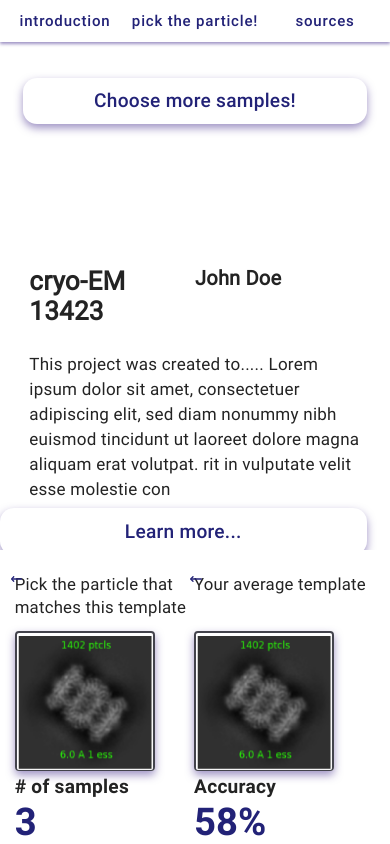
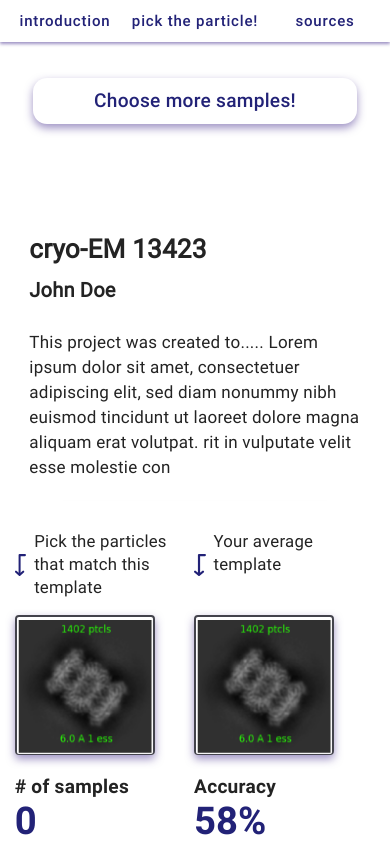
Before and after one commit to caaespin/particlass, a Flask app: template templates/QBI.html in a window 390 px wide. Run offline with Flask 2, Linux system fonts and the light colour scheme; the template is opened without the code that fills it, so the values that code supplies are empty.

Commit message:
Updated website

```diff
--- a/static/scripts.js
+++ b/static/scripts.js
@@ -1,9 +1,47 @@
 function selectPart(){
 	$('td').click(function(){
-		$(this).addClass('selected');
+		$(this).toggleClass('selected');
+		$('#numSamples').html($('.selected').length-1);
 	});
 }
 
 function getSelectedParts(){
 
 }
+
+function bindScroll(){
+		console.log('bound');
+	//$(window).scroll(function (e) {
+	    pos = 365;
+	    if ($(window).scrollTop() > pos) {
+	        $('#activeContent').css({
+	            position: 'relative',
+	            top: 0,
+	            bottom: 'auto'
+	        });
+	    } else {
+	        $('#activeContent').css({
+	            position: 'fixed',
+	            top: 'auto',
+	            bottom: 0
+	        });
+	    }
+	//});
+}
+
+function mobileThings(){
+  if(window.innerHeight > window.innerWidth){
+    $('.arrow').attr('src', 'assets/arrowM.svg');
+    $(window).on('scroll', bindScroll);
+  }
+  else{
+	console.log('unbind');
+    $(window).off('scroll');
+
+    $('#activeContent').css({
+        position: 'relative',
+        top: 0,
+        bottom: 'auto'
+    });
+  }
+}
--- a/static/styles/main.css
+++ b/static/styles/main.css
@@ -15,7 +15,6 @@ body{
 	margin: 0;
 	color: #232323;
 	font-family: 'Roboto-reg';
-	padding-bottom: 7vw;
 }
 section{
 	vertical-align: top;
@@ -63,6 +62,7 @@ p,h1,h2,h3,h4,h5,h6{
 }
 
 a, button {
+	box-sizing: content-box;
     display: inline-block;
     width: 19.61vw;
 	background-color: #FFF;
@@ -73,8 +73,8 @@ a, button {
 
 	color: #222277;
 	font-family: 'Roboto-med';
-	font-size: 1.55vw;
-	letter-spacing: 0.053em;
+	font-size: 1.15vw;
+	letter-spacing: 0.035em;
 	text-align: center;
     text-decoration: none;
 
@@ -144,13 +144,14 @@ td img{
 
 .content{
 	display: inline-block;
-    width: 40%;
-    padding-top: 1.7vw;
+    width: 38%;
     float:right;
+    margin-right: 4%;
 }
 
 .content__box {
     width: 100%;
+    margin-top: 1.7vw;
 }
 
 .templateImg{
@@ -160,6 +161,7 @@ td img{
 	border: solid 2px #43434C;
 	box-shadow: 0 4px 8px 0 rgba(61,37,137,0.5);
 	overflow: hidden;
+	vertical-align: middle;
 }
 .templateImg img{
 	width: 100%;
@@ -168,12 +170,14 @@ td img{
 	display: inline-block;
 	width: 50%;
 	margin-left: 3.3vw;
+	vertical-align: middle;
 }
 .instruction{
 	font-size:1vw;
 	line-height:1.85vw;
 	letter-spacing: 0.014em;
 	position: relative;
+	margin-bottom: 0.8vw;
 }
 .arrow{
 	width: 1.8vw;
@@ -202,6 +206,7 @@ td img{
 
 .projectInfo{
 	margin-top: 3.61vw;
+	margin-bottom: 7vw;
 }
 .infoBlock{
 	display: inline-block;
@@ -213,11 +218,10 @@ td img{
 	margin-top: 1.65vw;
 }
 .label{
-	display: none;
 	font-size: 0.92vw;
 	line-height: auto;
 	letter-spacing: 0.01em;
-	}
+}
 
 @media screen and (orientation: portrait){
 	body{
@@ -230,11 +234,12 @@ td img{
 	}
 
 	a, button{
-		width: 88%;
+		width: 77%;
 		padding: 3vw;
 		font-size: 4.9vw;
 		letter-spacing: 0.014em;
-		border-radius: 14px
+		border-radius: 14px;
+		margin: 0 auto;
 	}
 	a:hover, button:hover, nav a:hover{
 		transform: translateY(0);
@@ -278,6 +283,8 @@ td img{
 	}
 	table{
 		border-radius: 0;
+		box-shadow: none;
+		margin-bottom: 3vw;
 	}
 	.grid, table{
 		width: 100%;
@@ -295,6 +302,7 @@ td img{
 	.content{
 		width: 100%;
 		float: none;
+		margin-right: 0;
 	}
 	#activeContent{
 		background-color: #FFF;
@@ -321,13 +329,15 @@ td img{
 	}
 	.arrow{
 		width: 3vw;
-		left: -1vw;
+		top: 6vw;
+		left: -5vw;
 	}
 
 	.instruction{
-		height: 15vw;
+		height: 21vw;
 		font-size: 4.3vw;
 		line-height: 5.9vw;
+		margin-left: 5vw;
 	}
 	.templateImg{
 		width: 34.88vw;
@@ -336,6 +346,7 @@ td img{
 	.templateInfo{
 		width: 100%;
 		margin: 0;
+		margin-top:5vw;
 	}
 	.score{
 		font-size: 4.9vw;
@@ -348,17 +359,27 @@ td img{
 	/*Project info*/
 	.projectInfo{
 		padding: 0 7.51vw;
-		padding-top: 16.2vw;
+		padding-top: 13.2vw;
+		margin-top: 0;
+	}
+	.infoBlock{
+		width: 100%;
+		margin: 0;
 	}
 	.label{
 		display: none;
 	}
 	.title{
 		font-size: 6.68vw;
-		margin-bottom: 4.88vw;
+		margin-bottom: 3.6vw;
 	}
 	.author{
 		font-size: 5.14vw;
 		margin-bottom: 7.2vw;
 	}
+	.learnMore{
+		display: block;
+		margin: 0 auto;
+		margin-top: 6.65vw;
+	}
 }
--- a/templates/QBI.html
+++ b/templates/QBI.html
@@ -9,7 +9,15 @@
   </head>
   <body>
     <script type="text/javascript">
-      window.onload = selectPart;
+      window.onload = function(){
+        selectPart();
+        mobileThings();
+
+      };
+
+      $(window).resize(function(){
+        mobileThings()
+      });
     </script>
     <div>
       <nav>
@@ -36,17 +44,17 @@
     <section id="main">
       <section id="activeContent" class="content">
         <div class="content__box">
-            <p class="instruction"><img src="/static/assets/arrow.svg" class="arrow"> Pick the particle that matches this template </p>
+            <p class="instruction"><img src="assets/arrow.svg" class="arrow"> Pick the particles that match this template </p>
           <div class="templateImg">
             <img src="/static/assets/templateEx.png">
           </div>
           <div class="templateInfo">
             <h3 class="score"># of samples</h3>
-            <h2 class="scoreVal">3</h2>
+            <h2 class="scoreVal" id="numSamples">0</h2>
           </div>
         </div><!--
         --><div class="content__box">
-            <p class="instruction"><img src="/static/assets/arrow.svg" class="arrow"> Your average template</p>
+            <p class="instruction"><img src="assets/arrow.svg" class="arrow"> Your average template</p>
           <div class="templateImg">
             <img src="/static/assets/templateEx.png">
           </div>
@@ -56,19 +64,15 @@
           </div>
         </div>
         <script type="text/javascript">
-          pos = 365;
-          $(window).scroll(function (e) {
-              if ($(window).scrollTop() > pos) {
-                  $('#activeContent').css({
-                      position: 'relative',
-                      top: 0,
-                      bottom: 'auto'
-                  });
-              } else {
-                  $('#activeContent').css({
-                      position: 'fixed',
-                      top: 'auto',
-                      bottom: 0
+
+          $(window).resize(function(){
+            if(window.innerHeight > window.innerWidth){
+              $('.arrow').attr('src', '/static/assets/arrowM.svg');
+              bindScroll();
+            }
+            else{
+              $('.arrow').attr('src', '/static/assets/arrow.svg');
+              $(window).scroll(function(){
               });
             }
           });
@@ -85,8 +89,8 @@
           <h4 class="name author">John Doe</h4>
           </div>
           <p>This project was created to..... Lorem ipsum dolor sit amet, consectetuer adipiscing elit, sed diam nonummy nibh euismod tincidunt ut laoreet dolore magna aliquam erat volutpat. rit in vulputate velit esse molestie con</p>
+        <a href="" class="learnMore">Learn more...</a>
         </div>
-        <a href="" class="learnMore">Learn more...</a>
       </section>
     </section>
   </body>
```
Also changed, not shown: static/main.css (added, +146 -0 lines). Lines whose indentation alone changed are shown as unchanged.
